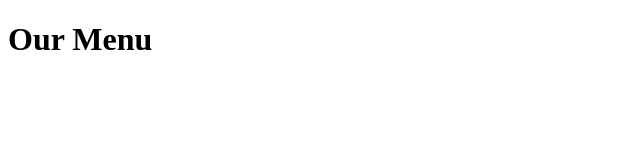
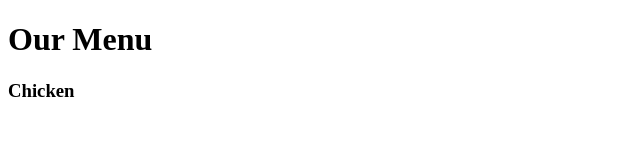
Before and after one commit to Shilu97/coursera-HCJ, a plain HTML site: page module2-solution/index.html in a window 1280 px wide. Shown: the full height of the page, 0-640 px from the left. Drawn offline with Linux system fonts and the light colour scheme.

Commit message:
Small addition to my page content.

```diff
--- a/module2-solution/index.html
+++ b/module2-solution/index.html
@@ -5,5 +5,8 @@
 </head>
 <body>
 <h1>Our Menu </h1>
+<section>
+	<h3>Chicken</h3>
+</section>
 </body>
 </html>
```
